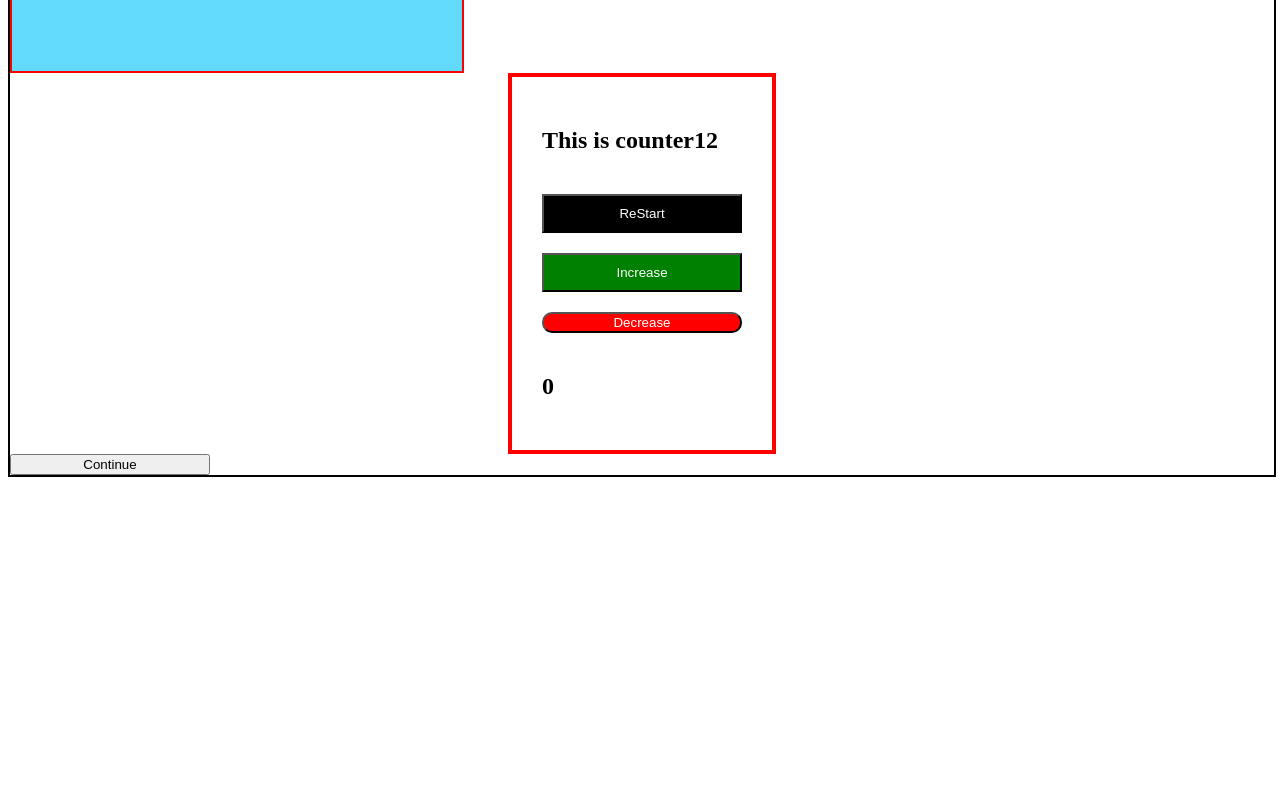
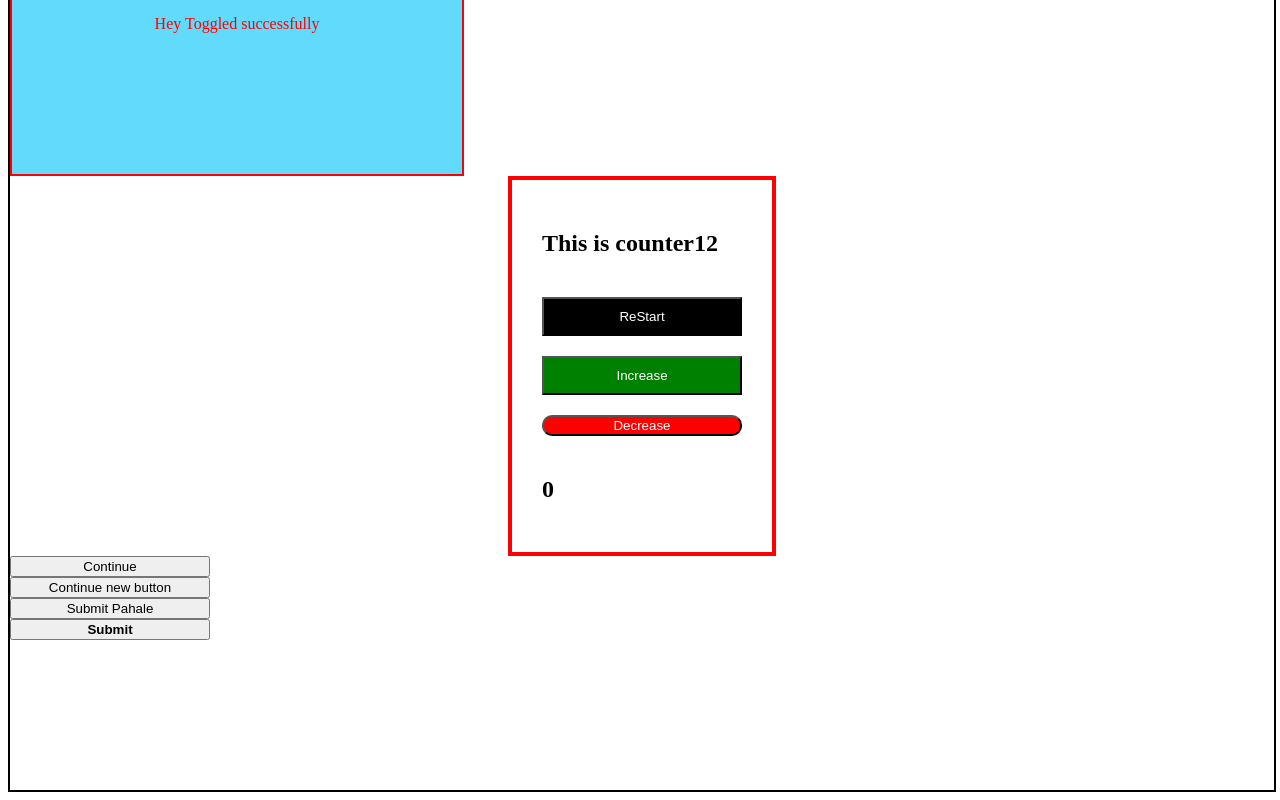
Before and after one commit to vishallovecode/react-with-project, a React (Create React App) app: page / in a window 1280 px wide. Shown: the part 335-1135 px from the top of the page. Before the commit the page ends 820 px from the top, so only its background shows below. Built offline with nearby package versions, Linux system fonts and the light colour scheme.

Commit message:
props children

```diff
--- a/src/App.css
+++ b/src/App.css
@@ -100,3 +100,12 @@
   color: white;
   border-radius: 10px;
 }
+
+.parent {
+  display: flex;
+  flex-direction: column;
+
+  border: 2px solid black;
+  width: 100%;
+  padding-bottom: 150px;
+}
--- a/src/App.jsx
+++ b/src/App.jsx
@@ -6,6 +6,7 @@ import "./App.css";
 import Home from "./Home";
 import Counter from "./Counter";
 import Button from "./Button";
+import NewButton from "./Button2";
 
 // Function Components =>React Hooks
 
@@ -75,8 +76,13 @@ function App(props) {
       <div className={`box-cont bg-${theme}`}>Hey Toggled successfully</div>
       {/* <Home />*/}
       <Counter heading={"This is counter12"} />
+      <Button buttonText="Continue" />
 
-      <Button buttonText="Continue" />
+      <NewButton buttonText="Continue new button" />
+      <NewButton buttonText="Submit Pahale">Submit</NewButton>
+      <NewButton>
+        <b>Submit</b>
+      </NewButton>
     </div>
   );
 }
@@ -93,3 +99,5 @@ export default App;
 // .js => javascript
 
 // React is one way binding
+
+// [{ categoryName: "Bread and Eggs", id: "ahsvcxghscdv" }];
--- a/src/Button.jsx
+++ b/src/Button.jsx
@@ -1,6 +1,4 @@
 const Button = (props) => {
-  // props is predefined
-  console.log(props, "props");
   return (
     <button className={props.classes} onClick={props.clickHandler}>
       {props.buttonText}
--- /dev/null
+++ b/src/Button2.jsx
@@ -0,0 +1,6 @@
+const NewButton = (props) => {
+  console.log("children", props.children, "buttonText=>", props.buttonText);
+  return <button>{props.buttonText || props.children}</button>;
+};
+
+export default NewButton;
--- a/src/button.css
+++ b/src/button.css
@@ -7,14 +7,6 @@
   padding: 15px;
 }
 
-.parent {
-  display: flex;
-  flex-direction: column;
-  height: 100vh;
-  border: 2px solid black;
-  width: 100%;
-}
-
 button {
   width: 200px;
 }
```
